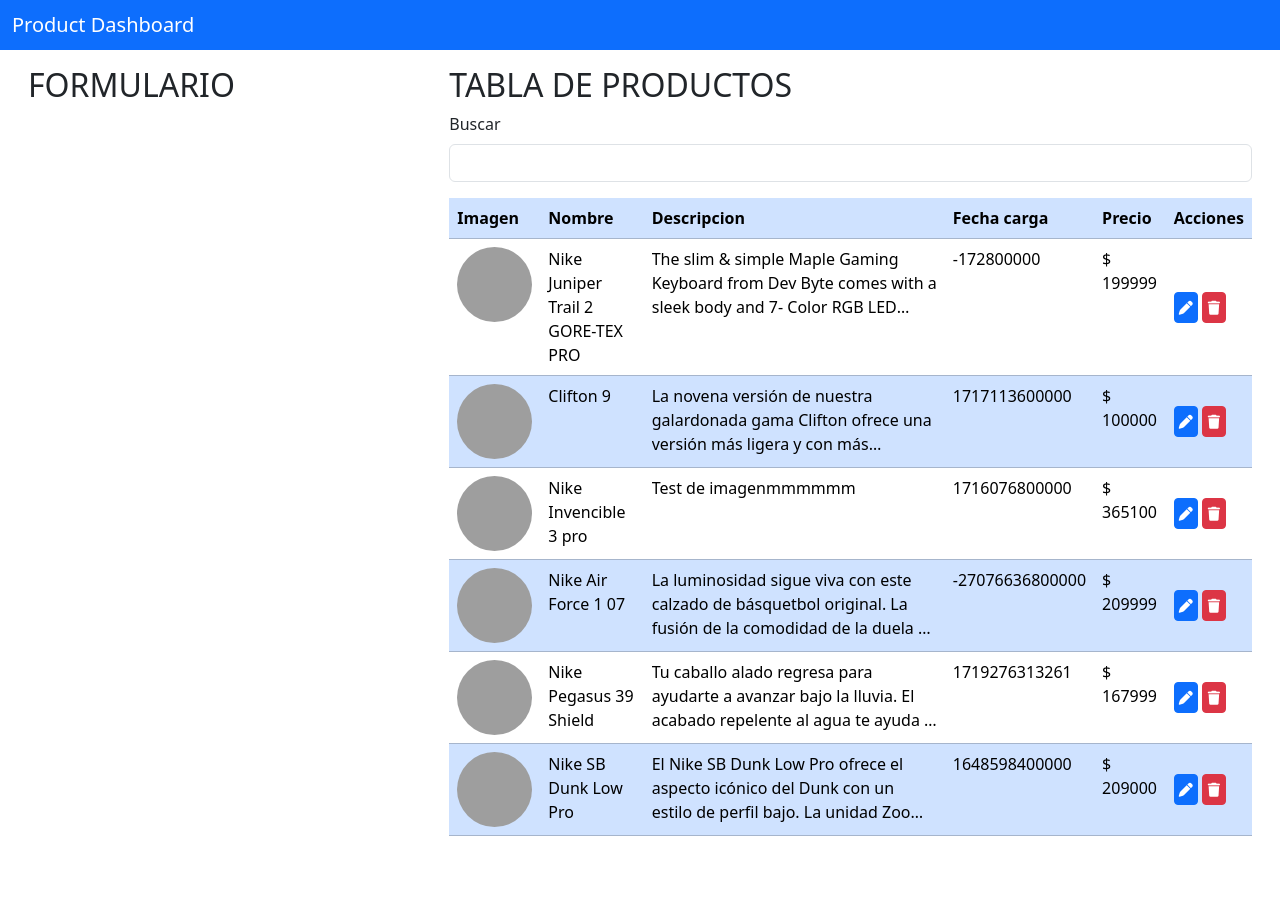
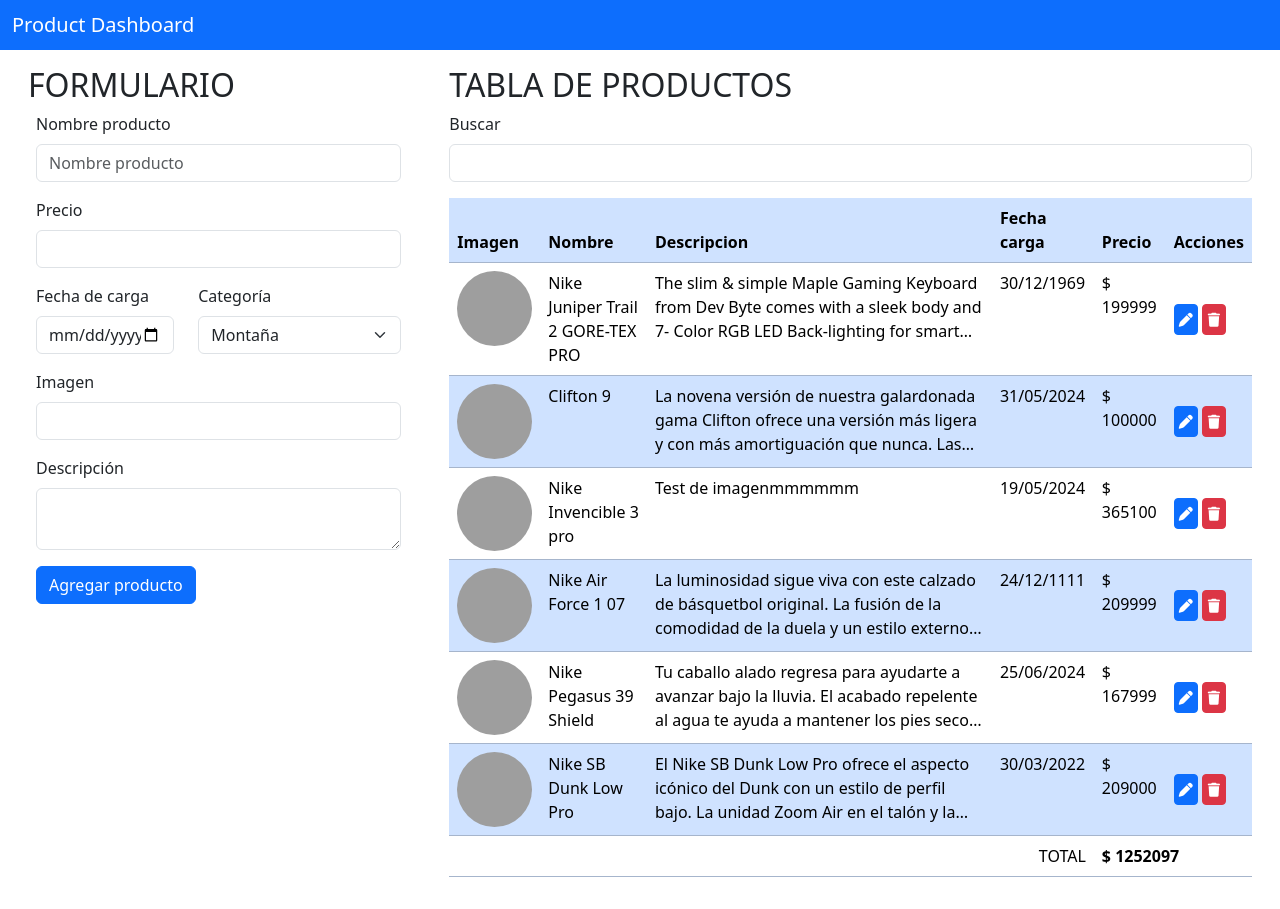
Before and after one commit to Neomartin/69116-Admin-product, a plain HTML site: page index.html in a window 1280 px wide. Before the commit the page ends 868 px from the top, so only its background shows below. Drawn offline with nearby package versions, Linux system fonts and the light colour scheme; grey boxes are pictures that could not be loaded.

Commit message:
Crear productos funcionando

```diff
--- a/css/styles.css
+++ b/css/styles.css
@@ -35,3 +35,9 @@
         }
     }
 }
+
+.table-container {
+    width: 100%;
+    margin: 0 auto;
+    overflow-x: auto;
+}
--- a/index.html
+++ b/index.html
@@ -28,6 +28,60 @@
             <div class="col-12 col-lg-4">
                 <div class="p-3">
                     <h2>FORMULARIO</h2>
+                    <form class="w-100 px-2" id="form-admin">
+                        <div class="mb-3">
+                            <label for="name"  class="form-label">Nombre producto</label>
+                            <input  type="text"
+                                    required
+                                    minlength="3"
+                                    id="name"
+                                    name="name"
+                                    class="form-control"
+                                    placeholder="Nombre producto">
+                        </div>
+
+                        <div class="mb-3">
+                            <label class="form-label" for="price" class="price">Precio</label>
+                            <input  type="number"
+                                    name="price"
+                                    id="price"
+                                    class="form-control">
+                        </div>
+
+                        <div class="row mb-3">
+                            <div class="col-5">
+                                <label for="date" class="form-label">Fecha de carga</label>
+                                <input  type="date"
+                                        id="date"
+                                        name="createdAt"
+                                        class="form-control">
+                            </div>
+                            <div class="col-7">
+                                <label for="category" class="form-label">Categoría</label>
+                                <select name="category" id="category" class="form-select">
+                                    <option value="mountain">Montaña</option>
+                                    <option value="moda">Moda</option>
+                                    <option value="running">Zapatillas correr</option>
+                                    <option value="trainning">Entrenamiento</option>
+                                </select>
+                            </div>
+                        </div>
+                        <div class="mb-3">
+                            <label for="image" class="form-label">Imagen</label>
+                            <input  type="url"
+                                    name="image"
+                                    id="image"
+                                    class="form-control">
+                        </div>
+
+                        <div class="mb-3">
+                            <label for="description" class="form-label">Descripción</label>
+                            <textarea class="form-control" name="description" id="description"></textarea>
+                        </div>
+                        <div>
+                            <button class="btn btn-primary" type="submit">Agregar producto</button>
+                        </div>
+                    </form>
                 </div>
             </div>
 
@@ -51,7 +105,7 @@
 
 
 
-
+                    <div class="table-container">
                         <table class="table table-primary table-admin">
                             <thead>
                                 <tr>
@@ -68,12 +122,14 @@
                             </tbody>
                         </table>
                     </div>
+
+                </div>
             </div>
 
         </div>
     </div>
 
-
+    <script src="/utils/date.js"></script>
     <script src="/js/product-admin.js"></script>
 
 </body>
--- a/js/product-admin.js
+++ b/js/product-admin.js
@@ -56,14 +56,20 @@ const products = [
 ]
 
 const tableBodyHTML = document.getElementById("table-body");
+const formAdminHTML = document.getElementById("form-admin")
 // Pintar todos los productos inicialmente
 renderProducts(products)
 
 function renderProducts(ARRAY_TO_RENDER) {
 
-    tableBodyHTML.innerHTML = ''
+    tableBodyHTML.innerHTML = '';
+
+    let total = 0;
 
     ARRAY_TO_RENDER.forEach((prod, indice) => {
+
+        total += prod.price;
+
 
         tableBodyHTML.innerHTML += `<tr>
             <td class="product-image">
@@ -80,7 +86,7 @@ function renderProducts(ARRAY_TO_RENDER) {
 
             </td>
             <td class="product-date">
-                ${prod.createdAt}
+                ${  formatTimestampToDate(prod.createdAt)   }
             </td>
             <td class="product-price">
                 $ ${prod.price}
@@ -97,7 +103,13 @@ function renderProducts(ARRAY_TO_RENDER) {
         // PARA EJERCICIO DE TAREAS USAR "indice" en deleteProduct
 
 
-    })
+    }) // #Fin del forEach
+
+    tableBodyHTML.innerHTML += `<tr>
+                                    <td colspan="4" class="text-end">TOTAL</td>
+                                    <td colspan="2" class="fw-bold">$ ${total}</td>
+                                </tr>`
+
 }
 // Recorrer el array y hacer un console.log de cada producto
 
@@ -158,6 +170,42 @@ function searchProduct(evt) {
 
 }
 
+formAdminHTML.addEventListener('submit', (evt) => {
+    // Prevenimos el comportamiento por defecto del formulario
+    evt.preventDefault();
+
+    const el = evt.target.elements;
+
+    console.log(el.date.value)
+
+    const nuevoProducto = {
+        name: el.name.value,
+        price: el.price.valueAsNumber,
+        category: el.category.value,
+        description: el.description.value,
+        image: el.image.value,
+        createdAt: new Date(el.date.value).getTime(),
+        id: crypto.randomUUID()
+    }
+
+    console.log(nuevoProducto)
+
+    products.push(nuevoProducto)
+
+    renderProducts(products)
+
+    formAdminHTML.reset();
+    el.name.focus()
+    // console.dir(evt.target.elements.price.value)
+    // console.dir(evt.target.elements.description.value)
+    // console.dir(evt.target.elements.category.value)
+})
+
+formAdminHTML.addEventListener('change', () => {
+    console.log(formAdminHTML.checkValidity())
+})
+
+
 // const tasks_list = []
 
 // function agregarTarea() {
--- /dev/null
+++ b/utils/date.js
@@ -0,0 +1,26 @@
+function formatTimestampToDate(fecha) {
+
+    const collator = new Intl.DateTimeFormat("es-AR", {
+        day: "2-digit",
+        month: "2-digit",
+        year: "numeric"
+    })
+
+    return collator.format(fecha)
+
+
+    // const dateObject = new Date(fecha)
+
+    // const year = dateObject.getFullYear();
+
+    // let month = dateObject.getMonth() + 1;
+
+    // if(month < 10) {
+    //     month = "0" + month
+    // }
+
+    // const day = dateObject.getDate();
+
+    // return `${day}/${month}/${year}`
+
+}
```
Lines whose indentation alone changed are shown as unchanged.
